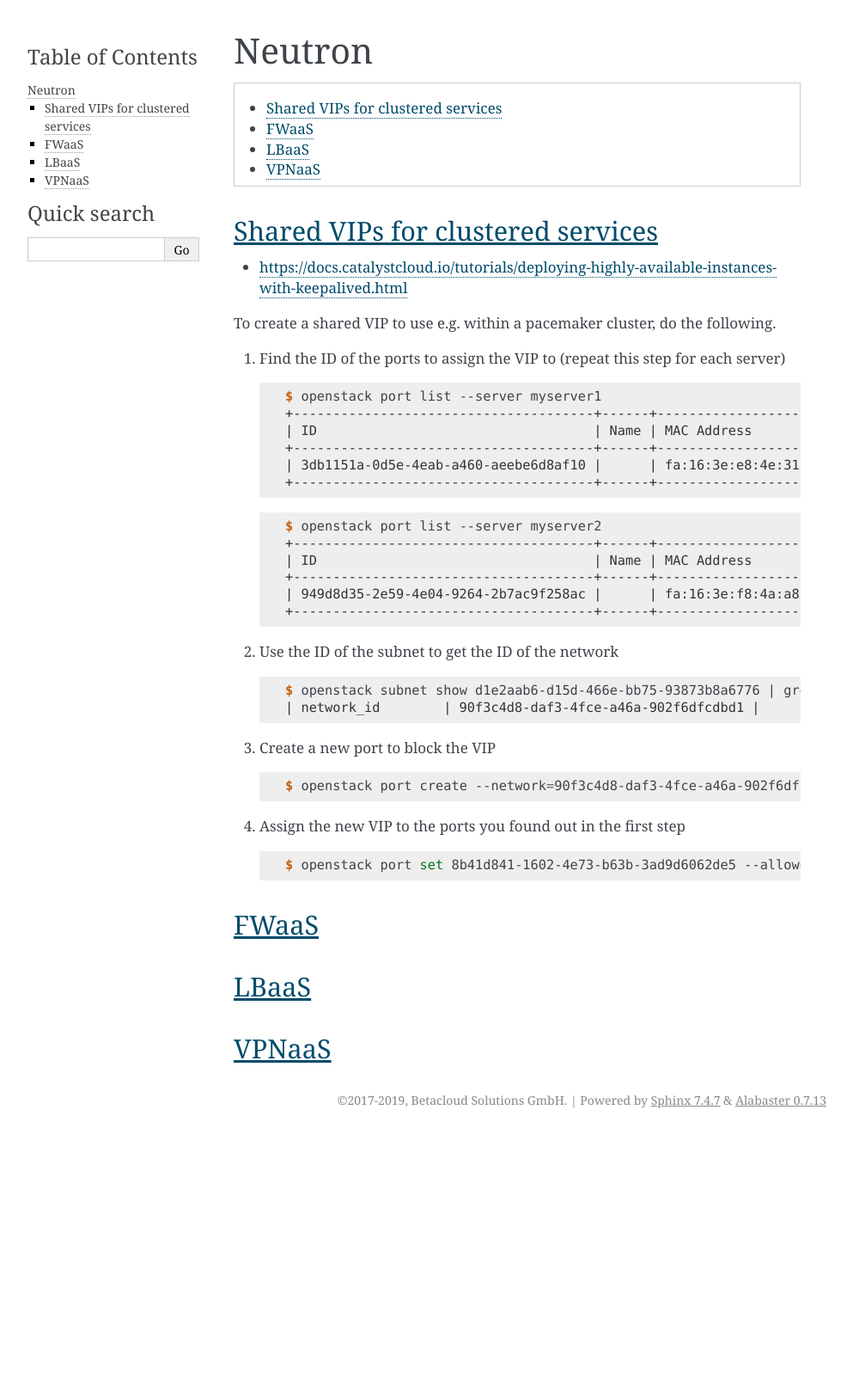
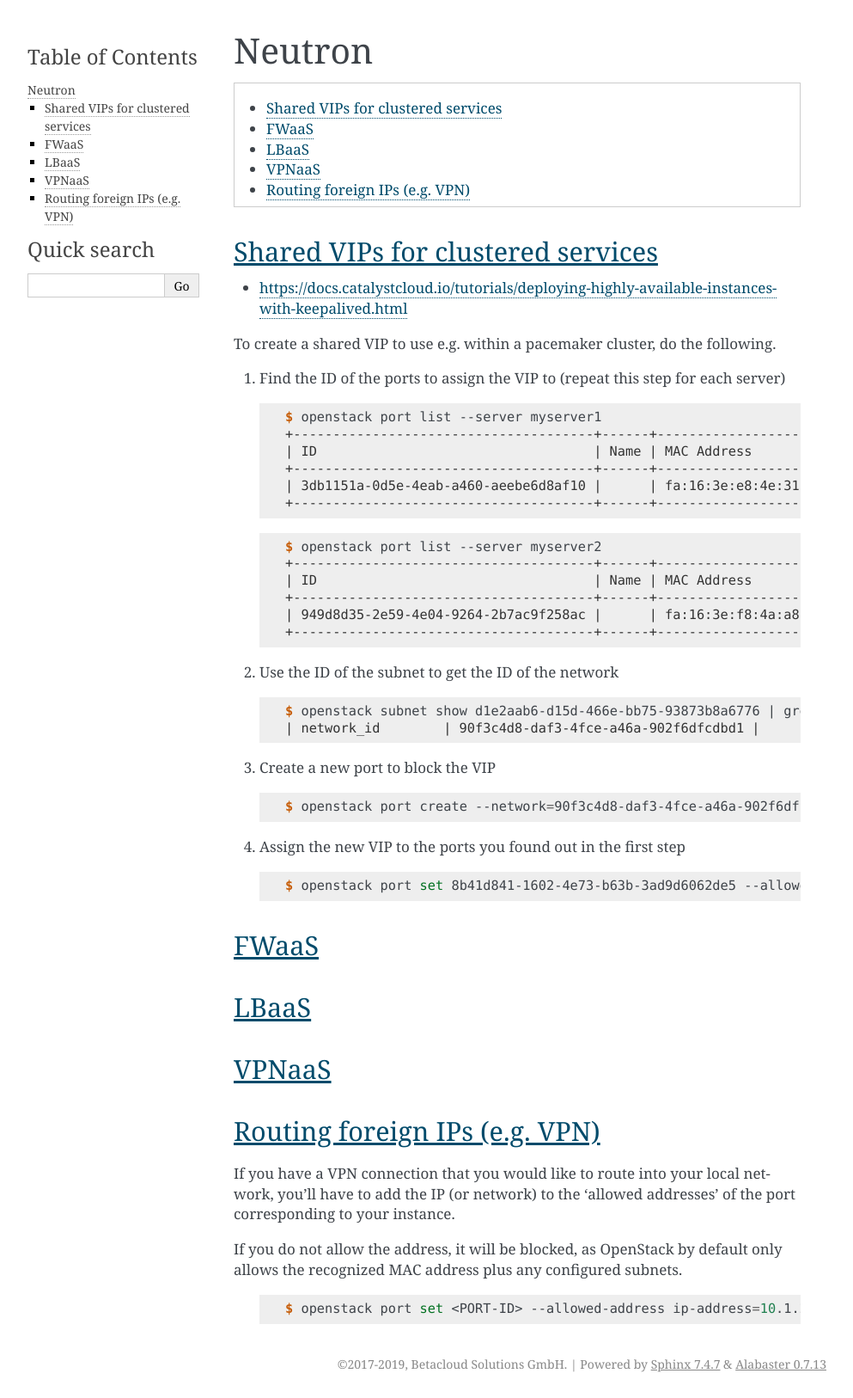
Before and after one commit to betacloud/documentation, a Sphinx documentation site: the page built from source/services/neutron.rst, in a window 1280 px wide. Shown: the whole page at 86% size, without its empty margins (148-1141 px from the left). Built offline with Sphinx 7.4.7, drawn with Linux system fonts in a browser that asks for light colours; before the commit the page ends 1319 px from its top, so only the background shows below that.

Commit message:
Documentation for allowing addresses (#11)

```diff
--- a/source/services/neutron.rst
+++ b/source/services/neutron.rst
@@ -61,3 +61,17 @@
 
 VPNaaS
 ======
+
+Routing foreign IPs (e.g. VPN)
+==============================
+
+If you have a VPN connection that you would like to route into your local
+network, you'll have to add the IP (or network) to the 'allowed addresses' of
+the port corresponding to your instance.
+
+If you do not allow the address, it will be blocked, as OpenStack by default
+only allows the recognized MAC address plus any configured subnets.
+
+   .. code-block:: console
+
+      $ openstack port set <PORT-ID> --allowed-address ip-address=10.1.2.0/24
```
